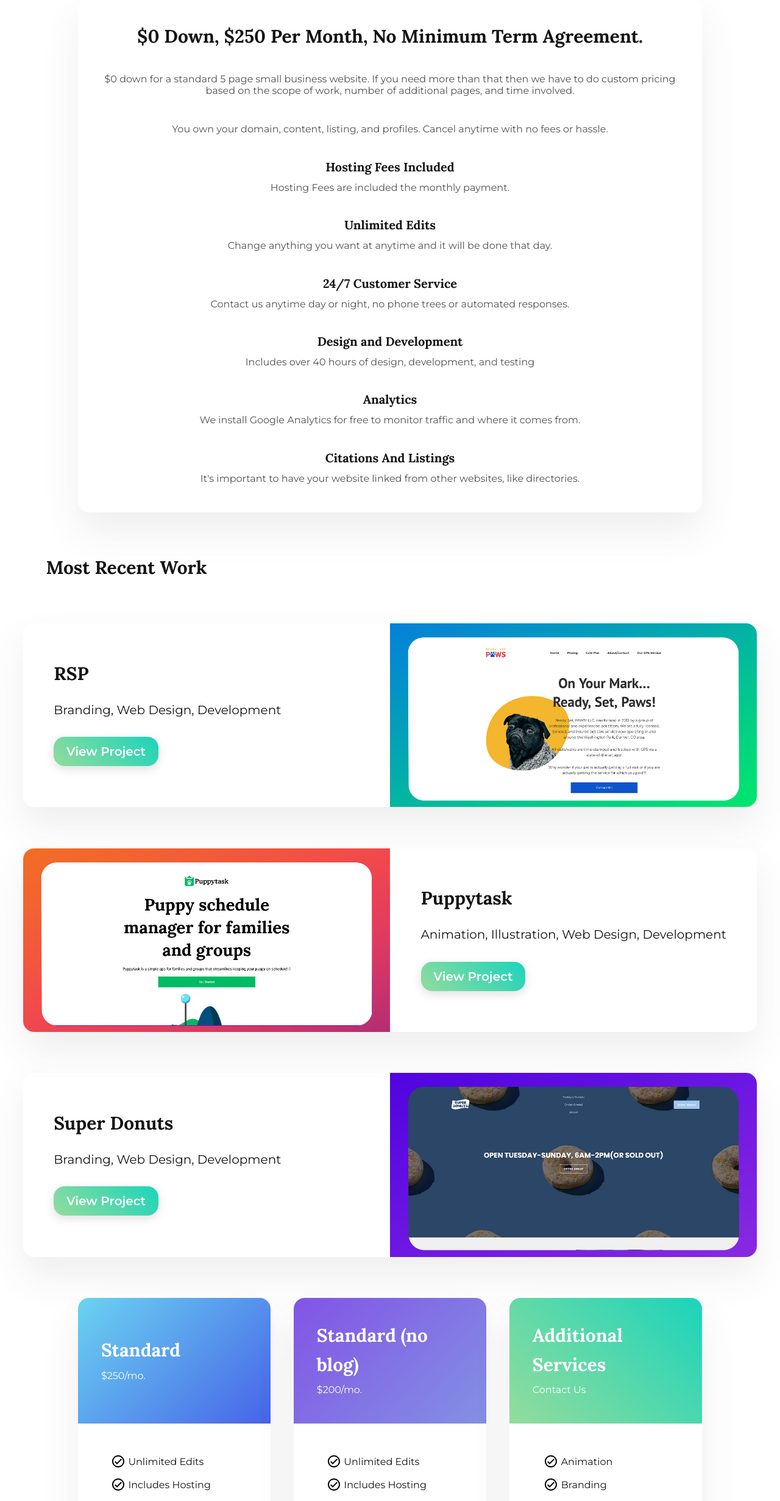
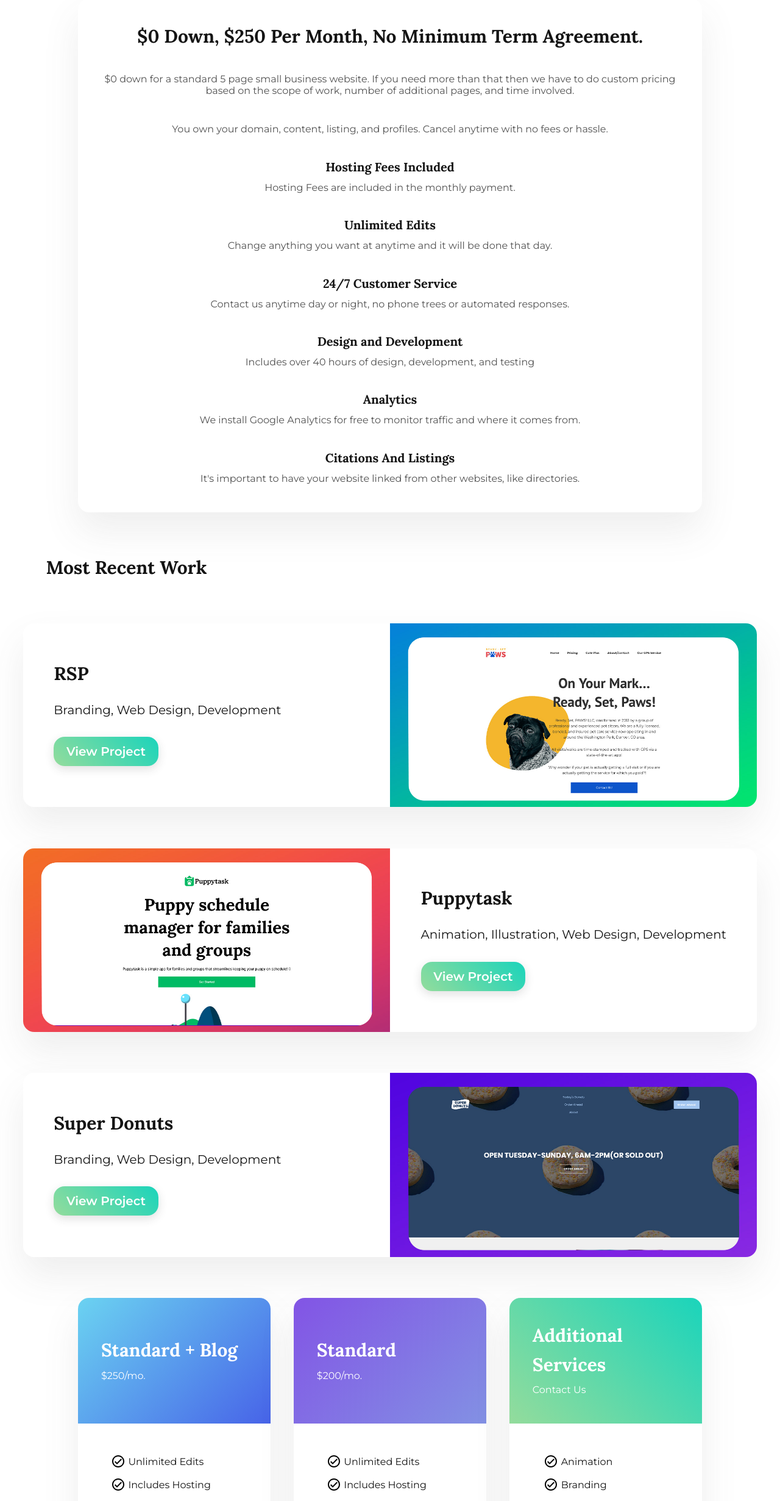
Before and after one commit to raftcreative/raftcreative.github.io, a plain HTML site: page index.html in a window 1280 px wide. Shown: the part 1523-3984 px from the top of the page at 61% size. Drawn offline with Linux system fonts and the light colour scheme.

Commit message:
Update index.html

```diff
--- a/index.html
+++ b/index.html
@@ -138,7 +138,7 @@
           <div class="include-card">
             <h3 class="text-sm">Hosting Fees Included</h3>
             <p class="text-dark">
-              Hosting Fees are included the monthly payment.
+              Hosting Fees are included in the monthly payment.
             </p>
           </div>
           <div class="include-card">
@@ -270,7 +270,7 @@
     <div class="partners">
       <div class="card">
         <div class="card-top sb">
-          <h3 class="text-lg">Standard</h3>
+          <h3 class="text-lg">Standard + Blog</h3>
           <p class="text-dark">$250/mo.</p>
         </div>
         <div class="card-btm">
@@ -285,7 +285,7 @@
       </div>
       <div class="card">
         <div class="card-top s">
-          <h3 class="text-lg">Standard (no blog)</h3>
+          <h3 class="text-lg">Standard</h3>
           <p class="text-dark">$200/mo.</p>
         </div>
         <div class="card-btm">
```
